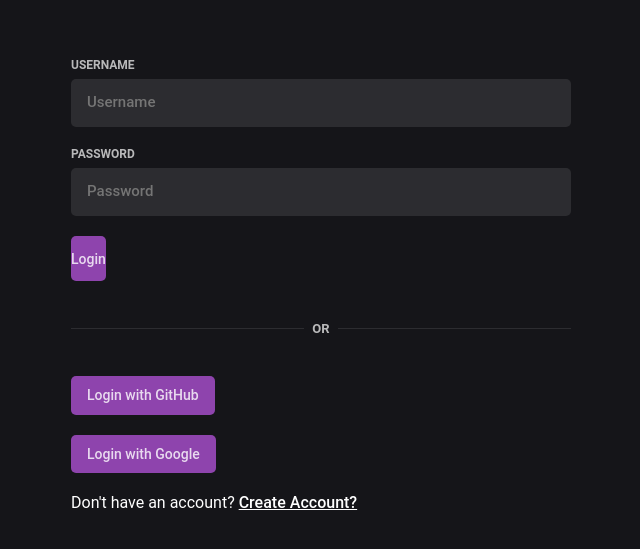
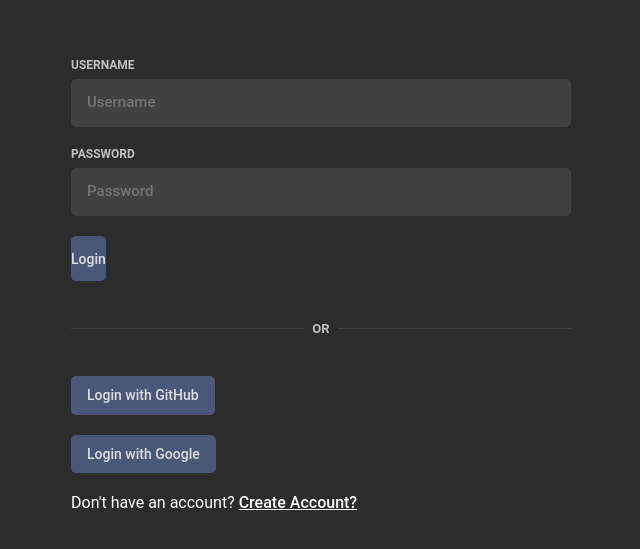
Before and after one commit to Mortgu/Milim, a React (Create React App) app in the folder frontend/: page / in a window 1280 px wide. Shown: the part 135-684 px from the top of the page, without its empty margins (319-959 px from the left). Built offline with nearby package versions, Linux system fonts and the light colour scheme.

Commit message:
changed variables

```diff
--- a/frontend/src/resources/abstract/_variables.scss
+++ b/frontend/src/resources/abstract/_variables.scss
@@ -8,7 +8,11 @@ $breakpoints: (
         xl: 192rem
 );
 
-$colors : (
-  "background": #151519,
-  "primary": #8e44ad,
+$colors: (
+        "background": #2C2C2C,
+        "primary": #4A5878,
+        "hover-color": #383838,
+        "border-color": rgba(255, 255, 255, .1),
+        "text-color-primary": white,
+        "text-hover": rgba(255, 255, 255, .8),
 )
--- a/frontend/src/resources/base/_typographie.scss
+++ b/frontend/src/resources/base/_typographie.scss
@@ -1,5 +1,8 @@
+@import "../abstract/mixins";
+@import "../abstract/variables";
+
 h1, h2, h3, h4, h5, h6, p, a {
-    color: white;
+    color: map-get($colors, "text-color-primary");
     margin: 0;
 }
 
```
